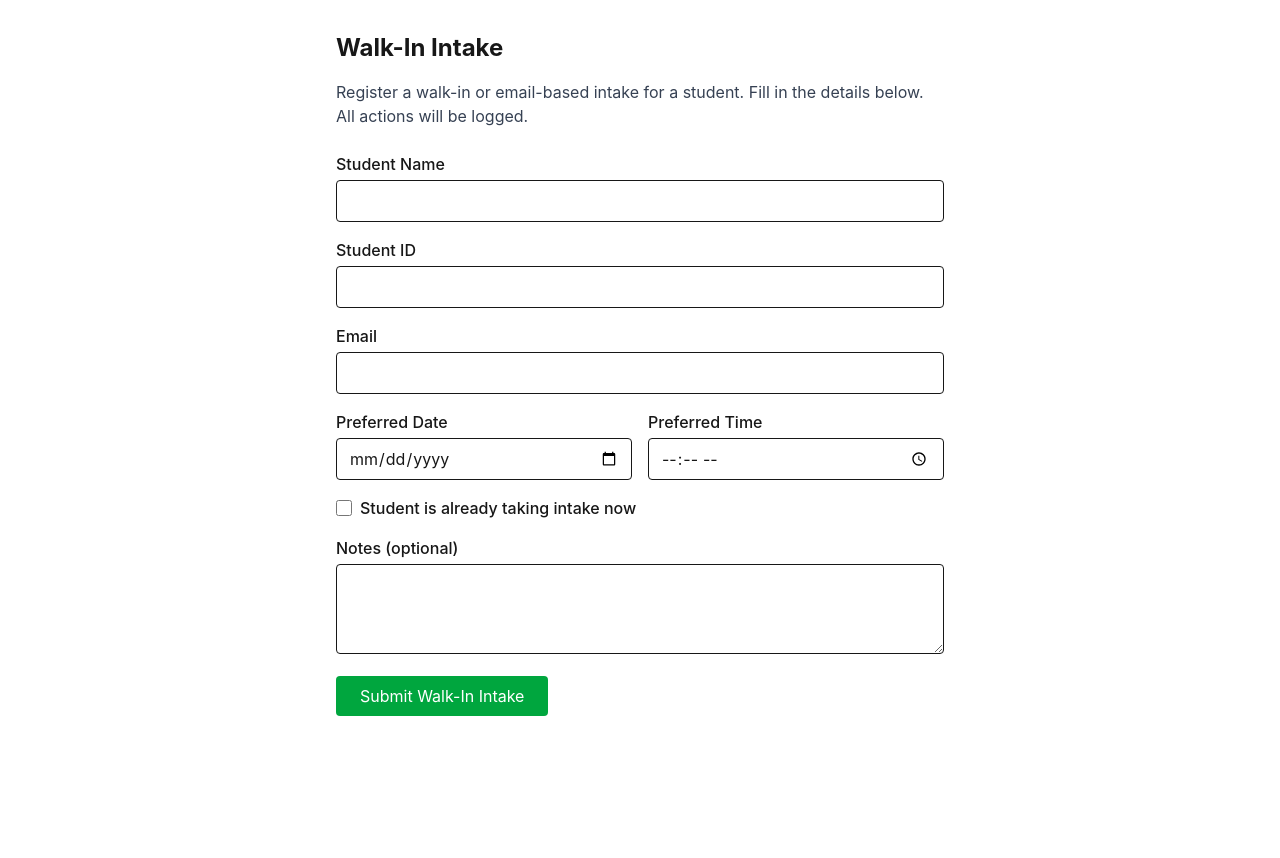
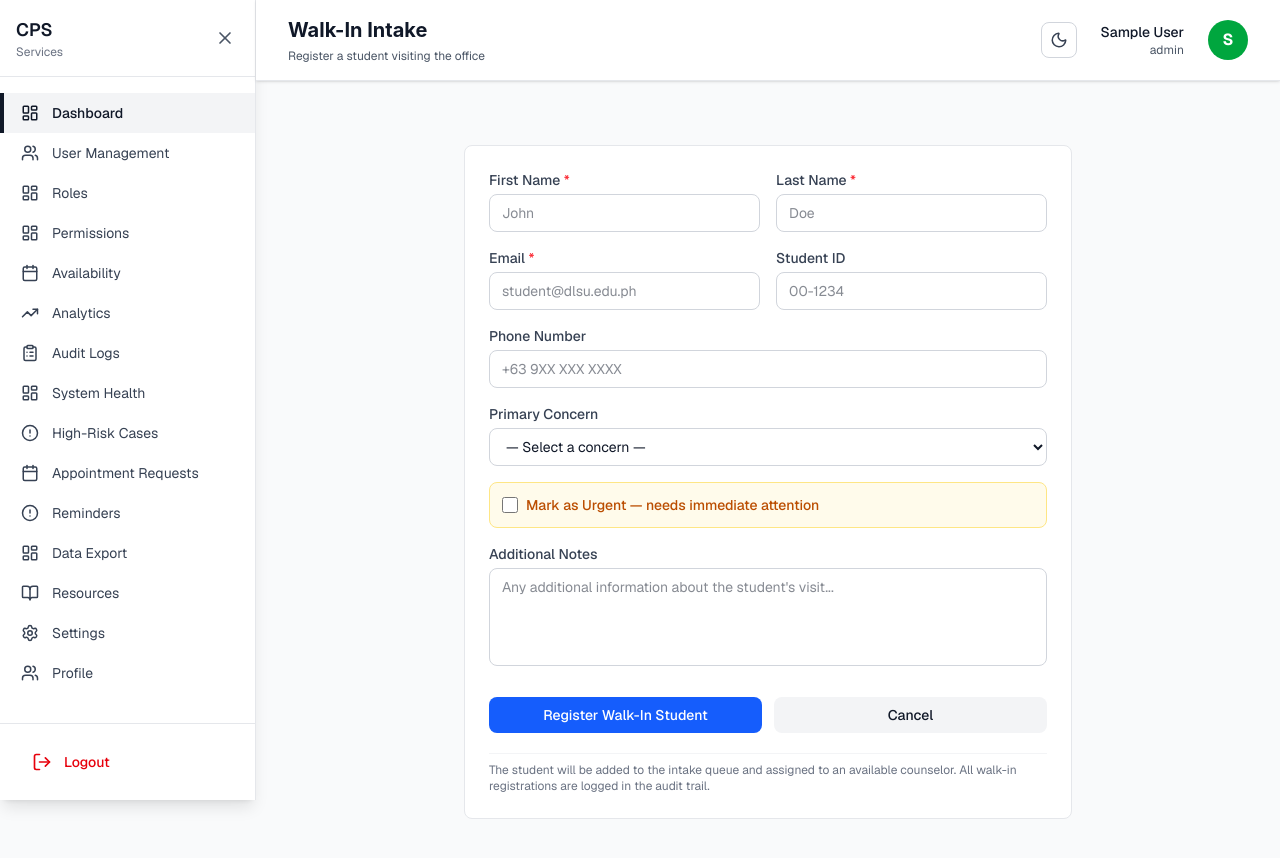
Before and after one commit to JiromL/CAPSTONE1, a Next.js app in the folder frontend/: page /walk-in-intake in a window 1280 px wide. Shown: the top 858 px of the page. Before the commit the page ends 800 px from the top, so only its background shows below. Built offline with nearby package versions, Linux system fonts and the light colour scheme; sample sign-in values are in the browser's storage.

Commit message:
fix: STAFF role sidebar - wrap check-in-tracking and walk-in-intake with DashboardPageWrapper, restrict walk-in-intake to STAFF/ADMIN/DPO

```diff
--- a/frontend/src/app/walk-in-intake/page.tsx
+++ b/frontend/src/app/walk-in-intake/page.tsx
@@ -1,155 +1,210 @@
-"use client";
-import React, { useState } from "react";
+'use client';
+
+import { useState } from 'react';
+import { useRouter } from 'next/navigation';
+import { DashboardPageWrapper } from '@/components/DashboardPageWrapper';
+import { api } from '@/utils/api';
+import { AlertCircle, CheckCircle2 } from 'lucide-react';
 
 export default function WalkInIntakePage() {
-  const [form, setForm] = useState({
-    studentName: "",
-    studentId: "",
-    email: "",
-    preferredDate: "",
-    preferredTime: "",
-    alreadyTaking: false,
-    notes: "",
+  const router = useRouter();
+  const [loading, setLoading] = useState(false);
+  const [error, setError] = useState('');
+  const [success, setSuccess] = useState('');
+
+  const [formData, setFormData] = useState({
+    firstName: '',
+    lastName: '',
+    email: '',
+    studentId: '',
+    phone: '',
+    concern: '',
+    isUrgent: false,
+    notes: '',
   });
-  const [submitting, setSubmitting] = useState(false);
-  const [success, setSuccess] = useState(false);
-  const [error, setError] = useState("");
 
-  const handleChange = (e: React.ChangeEvent<HTMLInputElement | HTMLTextAreaElement>) => {
+  const handleChange = (e: React.ChangeEvent<HTMLInputElement | HTMLTextAreaElement | HTMLSelectElement>) => {
     const { name, value, type } = e.target;
-    let fieldValue: string | boolean = value;
-    if (type === "checkbox") {
-      fieldValue = (e.target as HTMLInputElement).checked;
-    }
-    setForm((prev) => ({
-      ...prev,
-      [name]: fieldValue,
-    }));
+    setFormData({
+      ...formData,
+      [name]: type === 'checkbox' ? (e.target as HTMLInputElement).checked : value,
+    });
   };
 
   const handleSubmit = async (e: React.FormEvent) => {
     e.preventDefault();
-    setSubmitting(true);
-    setError("");
-    setSuccess(false);
+    setLoading(true);
+    setError('');
+    setSuccess('');
+
     try {
-      const res = await fetch("/api/intake/walkin", {
-        method: "POST",
-        headers: { "Content-Type": "application/json" },
-        body: JSON.stringify(form),
+      if (!formData.firstName || !formData.lastName || !formData.email) {
+        setError('First name, last name, and email are required');
+        setLoading(false);
+        return;
+      }
+
+      const token = localStorage.getItem('token');
+      const response = await fetch(api('/api/intake/walkin'), {
+        method: 'POST',
+        headers: {
+          'Content-Type': 'application/json',
+          Authorization: `Bearer ${token}`,
+        },
+        body: JSON.stringify({
+          first_name: formData.firstName,
+          last_name: formData.lastName,
+          email: formData.email,
+          student_id: formData.studentId,
+          phone: formData.phone,
+          concern: formData.concern,
+          is_urgent: formData.isUrgent,
+          notes: formData.notes,
+        }),
       });
-      if (!res.ok) throw new Error("Failed to create walk-in intake");
-      setSuccess(true);
-      setForm({
-        studentName: "",
-        studentId: "",
-        email: "",
-        preferredDate: "",
-        preferredTime: "",
-        alreadyTaking: false,
-        notes: "",
+
+      if (!response.ok) {
+        const data = await response.json().catch(() => ({}));
+        throw new Error(data.error || 'Failed to create walk-in intake');
+      }
+
+      const result = await response.json();
+      setSuccess(`Walk-in intake created successfully. ID: ${result.intake_id || result._id || 'N/A'}`);
+
+      setFormData({
+        firstName: '',
+        lastName: '',
+        email: '',
+        studentId: '',
+        phone: '',
+        concern: '',
+        isUrgent: false,
+        notes: '',
       });
-    } catch (err: any) {
-      setError(err.message || "Unknown error");
+
+      setTimeout(() => router.push('/appointment-requests'), 2500);
+    } catch (err) {
+      setError(err instanceof Error ? err.message : 'An error occurred');
     } finally {
-      setSubmitting(false);
+      setLoading(false);
     }
   };
 
   return (
-    <div className="p-8 max-w-2xl mx-auto">
-      <h1 className="text-2xl font-bold mb-4">Walk-In Intake</h1>
-      <p className="mb-6 text-gray-700">
-        Register a walk-in or email-based intake for a student. Fill in the details below. All actions will be logged.
-      </p>
-      <form className="space-y-4" onSubmit={handleSubmit}>
+    <DashboardPageWrapper title="Walk-In Intake" subtitle="Register a student visiting the office">
+      <div className="max-w-2xl mx-auto px-4 sm:px-6 lg:px-8 py-8">
+        <div className="bg-white dark:bg-gray-800 rounded-lg border border-gray-200 dark:border-gray-700 p-6 space-y-5">
+
+          {error && (
+            <div className="p-3 bg-red-50 dark:bg-red-900/20 border border-red-200 dark:border-red-800 rounded-lg flex gap-2 items-start">
+              <AlertCircle size={16} className="text-red-600 dark:text-red-400 mt-0.5 flex-shrink-0" />
+              <p className="text-sm text-red-700 dark:text-red-300">{error}</p>
+            </div>
+          )}
+
+          {success && (
+            <div className="p-3 bg-green-50 dark:bg-green-900/20 border border-green-200 dark:border-green-800 rounded-lg flex gap-2 items-start">
+              <CheckCircle2 size={16} className="text-green-600 dark:text-green-400 mt-0.5 flex-shrink-0" />
+              <p className="text-sm text-green-700 dark:text-green-300">{success}</p>
+            </div>
+          )}
+
+          <form onSubmit={handleSubmit} className="space-y-4">
+            <div className="grid grid-cols-1 sm:grid-cols-2 gap-4">
               <div>
-          <label className="block font-medium mb-1">Student Name</label>
-          <input
-            type="text"
-            name="studentName"
-            value={form.studentName}
-            onChange={handleChange}
-            className="w-full border rounded px-3 py-2"
-            required
-          />
+                <label className="block text-sm font-medium text-gray-700 dark:text-gray-300 mb-1">
+                  First Name <span className="text-red-500">*</span>
+                </label>
+                <input type="text" name="firstName" value={formData.firstName} onChange={handleChange}
+                  placeholder="John" required
+                  className="w-full px-3 py-2 text-sm border border-gray-300 dark:border-gray-600 rounded-lg bg-white dark:bg-gray-700 text-gray-900 dark:text-gray-50 focus:ring-2 focus:ring-blue-500 focus:border-transparent" />
               </div>
               <div>
-          <label className="block font-medium mb-1">Student ID</label>
-          <input
-            type="text"
-            name="studentId"
-            value={form.studentId}
-            onChange={handleChange}
-            className="w-full border rounded px-3 py-2"
-            required
-          />
+                <label className="block text-sm font-medium text-gray-700 dark:text-gray-300 mb-1">
+                  Last Name <span className="text-red-500">*</span>
+                </label>
+                <input type="text" name="lastName" value={formData.lastName} onChange={handleChange}
+                  placeholder="Doe" required
+                  className="w-full px-3 py-2 text-sm border border-gray-300 dark:border-gray-600 rounded-lg bg-white dark:bg-gray-700 text-gray-900 dark:text-gray-50 focus:ring-2 focus:ring-blue-500 focus:border-transparent" />
+              </div>
+            </div>
+
+            <div className="grid grid-cols-1 sm:grid-cols-2 gap-4">
+              <div>
+                <label className="block text-sm font-medium text-gray-700 dark:text-gray-300 mb-1">
+                  Email <span className="text-red-500">*</span>
+                </label>
+                <input type="email" name="email" value={formData.email} onChange={handleChange}
+                  placeholder="student@dlsu.edu.ph" required
+                  className="w-full px-3 py-2 text-sm border border-gray-300 dark:border-gray-600 rounded-lg bg-white dark:bg-gray-700 text-gray-900 dark:text-gray-50 focus:ring-2 focus:ring-blue-500 focus:border-transparent" />
               </div>
               <div>
-          <label className="block font-medium mb-1">Email</label>
-          <input
-            type="email"
-            name="email"
-            value={form.email}
-            onChange={handleChange}
-            className="w-full border rounded px-3 py-2"
-            required
-          />
-        </div>
-        <div className="flex gap-4">
-          <div className="flex-1">
-            <label className="block font-medium mb-1">Preferred Date</label>
-            <input
-              type="date"
-              name="preferredDate"
-              value={form.preferredDate}
-              onChange={handleChange}
-              className="w-full border rounded px-3 py-2"
-              required
-            />
-          </div>
-          <div className="flex-1">
-            <label className="block font-medium mb-1">Preferred Time</label>
-            <input
-              type="time"
-              name="preferredTime"
-              value={form.preferredTime}
-              onChange={handleChange}
-              className="w-full border rounded px-3 py-2"
-              required
-            />
+                <label className="block text-sm font-medium text-gray-700 dark:text-gray-300 mb-1">Student ID</label>
+                <input type="text" name="studentId" value={formData.studentId} onChange={handleChange}
+                  placeholder="00-1234"
+                  className="w-full px-3 py-2 text-sm border border-gray-300 dark:border-gray-600 rounded-lg bg-white dark:bg-gray-700 text-gray-900 dark:text-gray-50 focus:ring-2 focus:ring-blue-500 focus:border-transparent" />
               </div>
             </div>
-        <div className="flex items-center gap-2">
-          <input
-            type="checkbox"
-            name="alreadyTaking"
-            checked={form.alreadyTaking}
-            onChange={handleChange}
-            className="h-4 w-4"
-          />
-          <label className="font-medium">Student is already taking intake now</label>
+
+            <div>
+              <label className="block text-sm font-medium text-gray-700 dark:text-gray-300 mb-1">Phone Number</label>
+              <input type="tel" name="phone" value={formData.phone} onChange={handleChange}
+                placeholder="+63 9XX XXX XXXX"
+                className="w-full px-3 py-2 text-sm border border-gray-300 dark:border-gray-600 rounded-lg bg-white dark:bg-gray-700 text-gray-900 dark:text-gray-50 focus:ring-2 focus:ring-blue-500 focus:border-transparent" />
             </div>
+
             <div>
-          <label className="block font-medium mb-1">Notes (optional)</label>
-          <textarea
-            name="notes"
-            value={form.notes}
-            onChange={handleChange}
-            className="w-full border rounded px-3 py-2"
-            rows={3}
-          />
+              <label className="block text-sm font-medium text-gray-700 dark:text-gray-300 mb-1">Primary Concern</label>
+              <select name="concern" value={formData.concern} onChange={handleChange}
+                className="w-full px-3 py-2 text-sm border border-gray-300 dark:border-gray-600 rounded-lg bg-white dark:bg-gray-700 text-gray-900 dark:text-gray-50 focus:ring-2 focus:ring-blue-500 focus:border-transparent">
+                <option value="">— Select a concern —</option>
+                <option value="academic">Academic Concerns</option>
+                <option value="mental_health">Mental Health</option>
+                <option value="personal">Personal Issues</option>
+                <option value="relationship">Relationship Issues</option>
+                <option value="career">Career Counseling</option>
+                <option value="crisis">Crisis Support</option>
+                <option value="other">Other</option>
+              </select>
             </div>
-        <button
-          type="submit"
-          className="bg-green-600 text-white px-6 py-2 rounded disabled:opacity-50"
-          disabled={submitting}
-        >
-          {submitting ? "Submitting..." : "Submit Walk-In Intake"}
+
+            <div className="bg-amber-50 dark:bg-amber-900/20 border border-amber-200 dark:border-amber-700 rounded-lg p-3">
+              <label className="flex items-center gap-2 cursor-pointer">
+                <input type="checkbox" name="isUrgent" checked={formData.isUrgent} onChange={handleChange}
+                  className="w-4 h-4 text-amber-600 rounded focus:ring-2 focus:ring-amber-500" />
+                <span className="text-sm font-medium text-amber-700 dark:text-amber-300">
+                  Mark as Urgent — needs immediate attention
+                </span>
+              </label>
+            </div>
+
+            <div>
+              <label className="block text-sm font-medium text-gray-700 dark:text-gray-300 mb-1">Additional Notes</label>
+              <textarea name="notes" value={formData.notes} onChange={handleChange}
+                placeholder="Any additional information about the student's visit..."
+                rows={4}
+                className="w-full px-3 py-2 text-sm border border-gray-300 dark:border-gray-600 rounded-lg bg-white dark:bg-gray-700 text-gray-900 dark:text-gray-50 focus:ring-2 focus:ring-blue-500 focus:border-transparent resize-none" />
+            </div>
+
+            <div className="flex gap-3 pt-2">
+              <button type="submit" disabled={loading}
+                className="flex-1 bg-blue-600 hover:bg-blue-700 disabled:opacity-50 text-white font-medium py-2 px-4 rounded-lg transition text-sm">
+                {loading ? 'Registering...' : 'Register Walk-In Student'}
               </button>
-        {success && <p className="text-green-600 mt-2">Walk-in intake created and logged!</p>}
-        {error && <p className="text-red-600 mt-2">{error}</p>}
+              <button type="button" onClick={() => router.back()}
+                className="flex-1 bg-gray-100 dark:bg-gray-700 hover:bg-gray-200 dark:hover:bg-gray-600 text-gray-900 dark:text-gray-50 font-medium py-2 px-4 rounded-lg transition text-sm">
+                Cancel
+              </button>
+            </div>
           </form>
+
+          <div className="pt-2 border-t border-gray-100 dark:border-gray-700">
+            <p className="text-xs text-gray-500 dark:text-gray-400">
+              The student will be added to the intake queue and assigned to an available counselor. All walk-in registrations are logged in the audit trail.
+            </p>
           </div>
+        </div>
+      </div>
+    </DashboardPageWrapper>
   );
 }
--- a/frontend/src/utils/roleAccess.ts
+++ b/frontend/src/utils/roleAccess.ts
@@ -39,6 +39,7 @@ export const pagePermissions: Record<string, UserRole[]> = {
 
   // Staff pages
   '/appointment-requests': ['IC', 'STAFF', 'COUNSELOR', 'PSYCHOLOGIST', 'CSC', 'CSP', 'ADMIN', 'DPO'],
+  '/walk-in-intake': ['STAFF', 'ADMIN', 'DPO'],
   '/check-in-tracking': ['STAFF', 'ADMIN', 'DPO'],
   '/reschedule-requests': ['STAFF', 'ADMIN', 'DPO'],
   '/staff-settings': ['STAFF', 'ADMIN', 'DPO'],
```
Also changed, not shown: frontend/src/app/(dashboard)/check-in-tracking/page.tsx (+4 -4 lines). Lines whose indentation alone changed are shown as unchanged.
